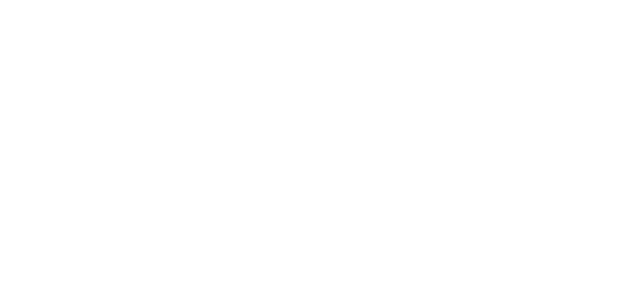
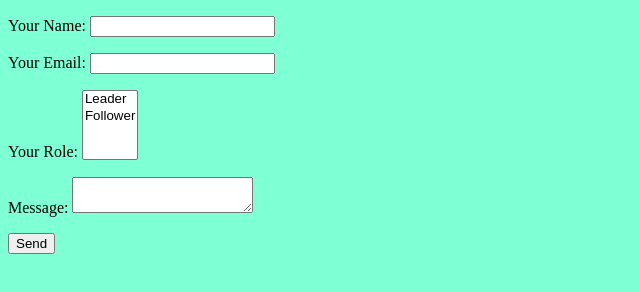
Before and after one commit to heidivincentz/netlify-form-test, a plain HTML site: page index.html in a window 1280 px wide. Shown: the whole page, without its empty margins (0-640 px from the left). Drawn offline with Linux system fonts and the light colour scheme.

Commit message:
netlify connect

```diff
--- a/index.html
+++ b/index.html
@@ -5,6 +5,36 @@
     <meta http-equiv="X-UA-Compatible" content="IE=edge" />
     <meta name="viewport" content="width=device-width, initial-scale=1.0" />
     <title>Document</title>
+
+    <style>
+      body {
+        background-color: aquamarine;
+      }
+    </style>
   </head>
-  <body></body>
+  <body>
+    <form name="contact" method="POST" data-netlify="true">
+      <p>
+        <label>Your Name: <input type="text" name="name" /></label>
+      </p>
+      <p>
+        <label>Your Email: <input type="email" name="email" /></label>
+      </p>
+      <p>
+        <label
+          >Your Role:
+          <select name="role[]" multiple>
+            <option value="leader">Leader</option>
+            <option value="follower">Follower</option>
+          </select></label
+        >
+      </p>
+      <p>
+        <label>Message: <textarea name="message"></textarea></label>
+      </p>
+      <p>
+        <button type="submit">Send</button>
+      </p>
+    </form>
+  </body>
 </html>
```
